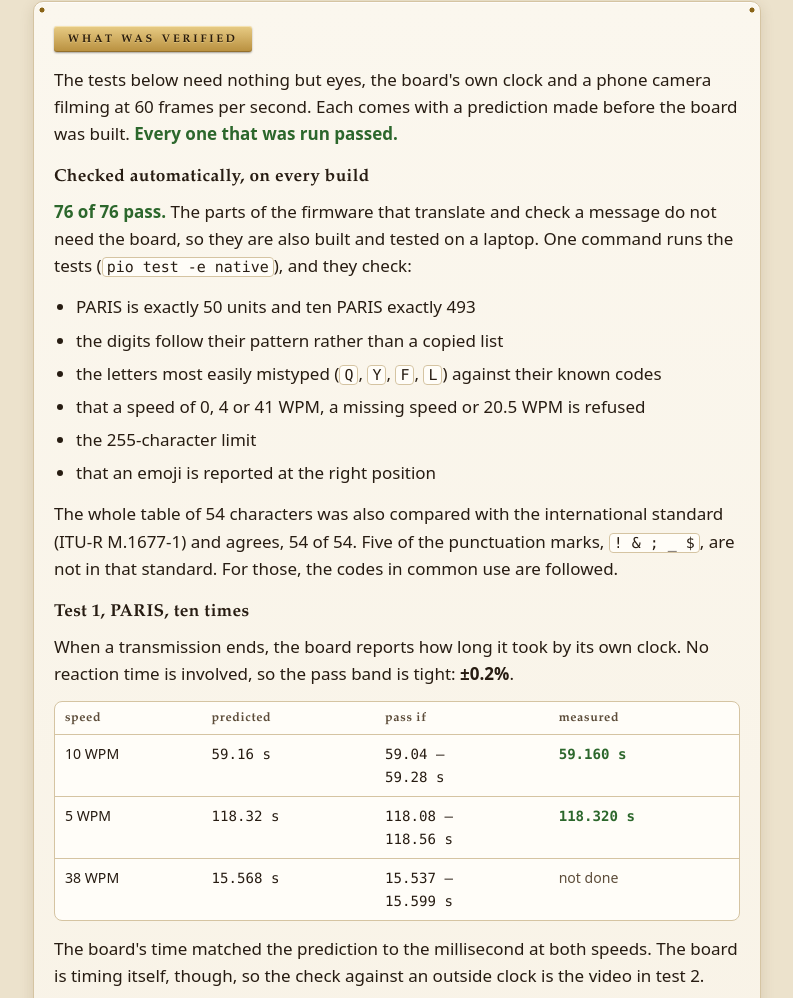
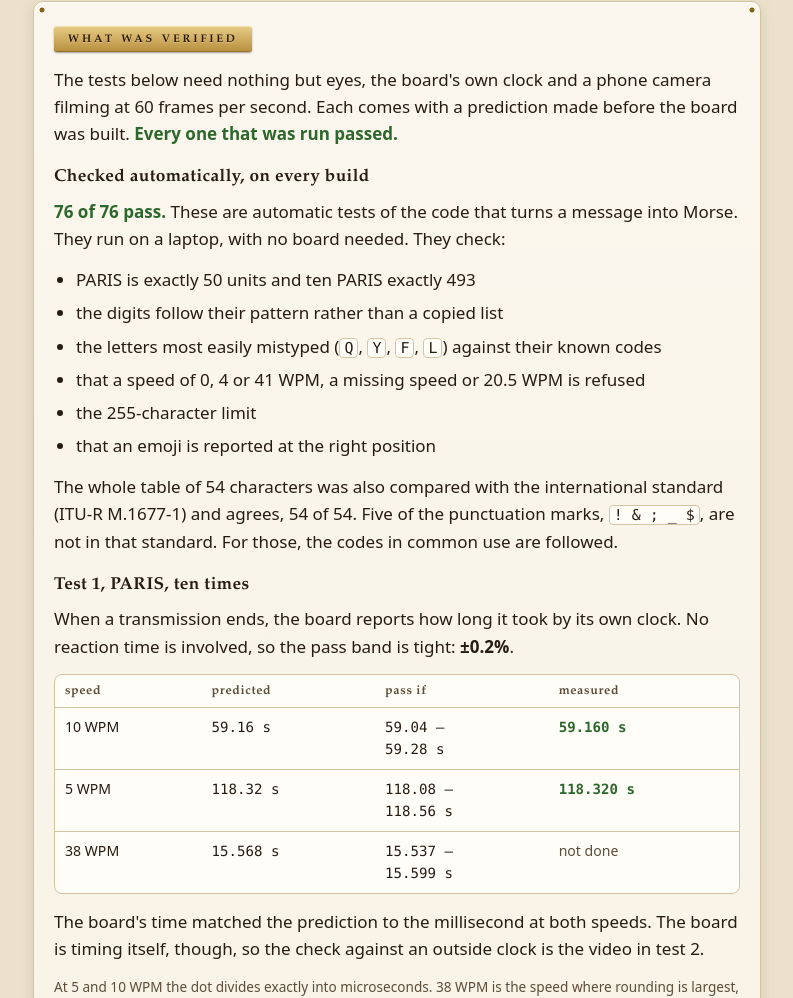
Before and after one commit to semiconda/esp32-morse, a plain HTML site: page index.html in a window 1280 px wide. Shown: the part 4974-5972 px from the top of the page, without its empty margins (243-1036 px from the left). Drawn offline with Linux system fonts and the light colour scheme.

Commit message:
Website: the laptop tests, in one plain sentence
Co-Authored-By: Claude Opus 5.5 <noreply@anthropic.com>

```diff
--- a/index.html
+++ b/index.html
@@ -418,9 +418,8 @@ ten PARIS = 10 × 50 − 7  = 493 units
     <strong class="pass">Every one that was run passed.</strong></p>
 
   <h3>Checked automatically, on every build</h3>
-  <p><strong class="pass">76 of 76 pass.</strong> The parts of the firmware that translate
-    and check a message do not need the board, so they are also built and tested on a laptop.
-    One command runs the tests (<code>pio test -e native</code>), and they check:</p>
+  <p><strong class="pass">76 of 76 pass.</strong> These are automatic tests of the code that
+    turns a message into Morse. They run on a laptop, with no board needed. They check:</p>
   <ul>
     <li>PARIS is exactly 50 units and ten PARIS exactly 493</li>
     <li>the digits follow their pattern rather than a copied list</li>
```
